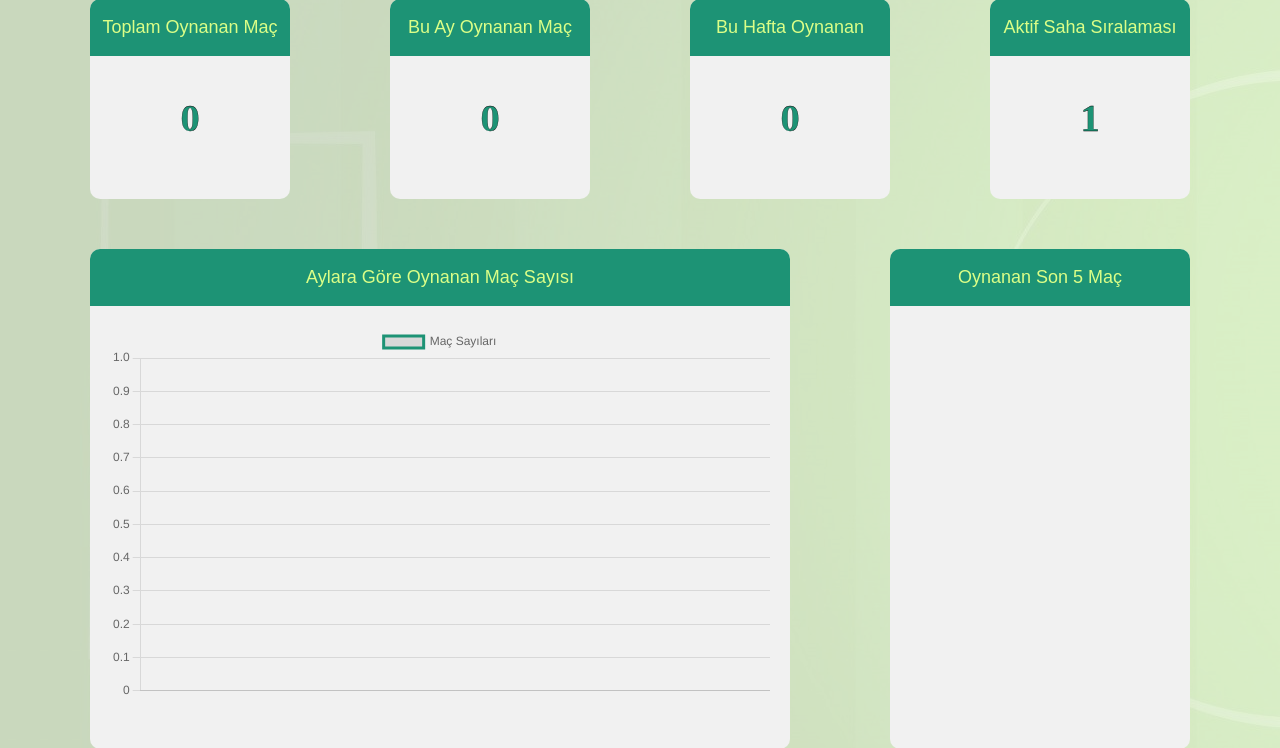
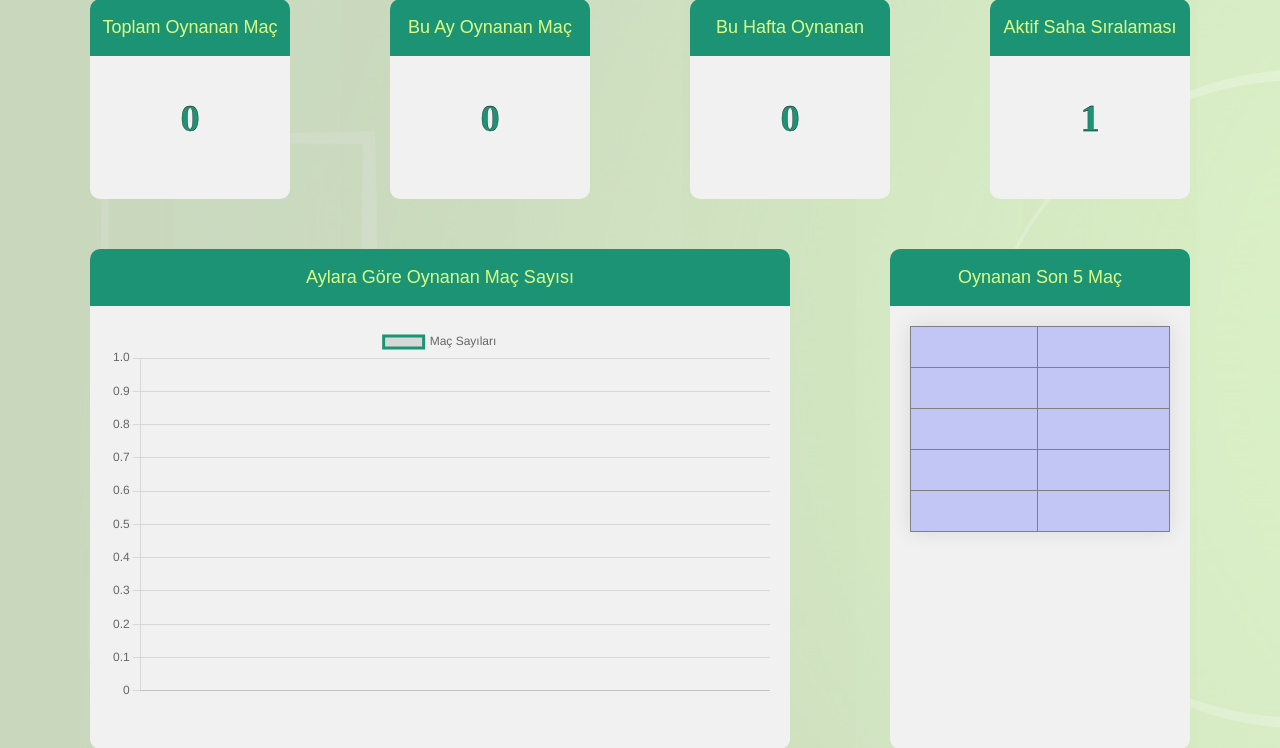
Before and after one commit to berfinyuksel/sahaatar, a Flask app: page /dashboard in a window 1280 px wide. Shown: the part 397-1145 px from the top of the page. Run offline with Flask 3, Linux system fonts and the light colour scheme; parts of the project's set-up code (start-up, migrations or seed data) failed here and were passed over.

Commit message:
dashboard last match

```diff
--- a/website/static/css/dashboard.css
+++ b/website/static/css/dashboard.css
@@ -233,3 +233,32 @@ select {
 .card-content {
   padding: 20px;
 }
+
+
+
+
+
+
+
+
+
+
+
+table {
+  border-collapse: collapse;
+  overflow: hidden;
+  box-shadow: 0 0 20px rgba(0, 0, 0, 0.1);
+}
+#home,#away{
+  width: auto;
+}
+
+td {
+  background-color: rgba(7, 27, 252, 0.2);
+  color: black;
+  padding: 15px;
+  width: 200px;
+}
+#matchtable{
+  padding: 20px;
+}
--- a/website/templates/dashboard.html
+++ b/website/templates/dashboard.html
@@ -125,8 +125,32 @@
           <div class="card-header">
             <label class="header-content" >Oynanan Son 5 Maç</label>
           </div>
-          <div class="card-content">
+          <div class="card-content" style="font-size: small;">
 
+            <table border="1">
+              <tbody>
+                  <tr>
+                      <td id="timetable">{{lastmatch[0]}}</td>
+                      <td id="matchtable">{{lastmatch[1]}}</td>
+                  </tr>
+                  <tr>
+                      <td id="timetable">{{lastmatch[2]}}</td>
+                      <td id="matchtable">{{lastmatch[3]}}</td>
+                  </tr>
+                  <tr>
+                      <td id="timetable">{{lastmatch[4]}}</td>
+                      <td id="matchtable">{{lastmatch[5]}}</td>
+                  </tr>
+                  <tr>
+                      <td id="timetable">{{lastmatch[6]}}</td>
+                      <td id="matchtable">{{lastmatch[7]}}</td>
+                  </tr>
+                  <tr>
+                      <td id="timetable">{{lastmatch[8]}}</td>
+                      <td id="matchtable">{{lastmatch[9]}}</td>
+                </tr>
+              </tbody>
+          </table>
           </div>
         </div>
 
--- a/website/views.py
+++ b/website/views.py
@@ -394,7 +394,28 @@ def dashboard_mostplayed_team(selected_venue):
     fourth_row=[top_5_teams,top_5_values]
     return fourth_row
 
+def dashboard_lastfive_match(selected_venue):
+    # Match günlerini istenilen formata çevirme
+    today = datetime.now().strftime('%Y-%m-%d')
 
+    # Query ile seçili gündeki maçları çekme
+    lastmatch = AssignedMatch.query.filter(
+        AssignedMatch.match_venue == selected_venue,
+        AssignedMatch.match_date <= today).with_entities(
+        AssignedMatch.home_team_name,
+        AssignedMatch.away_team_name,
+        AssignedMatch.match_date
+    ).order_by(AssignedMatch.match_date.desc(),AssignedMatch.match_slot.desc()).limit(5)
+
+    # Her bir row'daki attributeleri string olarak birleştirme
+    result_strings = []
+    for match in lastmatch:
+        match_string = f"{match[0]} vs {match[1]} "
+        date_string = f"{match[2]}"
+        result_strings.append(date_string)
+        result_strings.append(match_string)
+
+    return result_strings
 @views.route('/dashboard' , methods=['GET'])
 def dashboard():
     #saha verilerini veritabanından alınması
@@ -406,12 +427,13 @@ def dashboard():
     montly_game = dashboard_montly_game(selected_venue)
     league_chart= dashboard_league_chart(selected_venue)
     mostplayed_team=dashboard_mostplayed_team(selected_venue)
+    lastmatch = dashboard_lastfive_match(selected_venue)
     #seçili sahanın altında yazan text
     venue_info = ""
     if selected_venue!='':
         venue_info = selected_venue + "'nda oynanan maçlarının analiz raporu aşağıda yer almaktadır."
 
-    return render_template('dashboard.html', venue=venue,selected_venue=selected_venue, venue_info=venue_info, first_row=first_row,montly_game=montly_game,league_chart=league_chart,mostplayed_team=mostplayed_team)
+    return render_template('dashboard.html', venue=venue,selected_venue=selected_venue, venue_info=venue_info, first_row=first_row,montly_game=montly_game,league_chart=league_chart,mostplayed_team=mostplayed_team,lastmatch=lastmatch)
 
 #dropdown menuden saha seçiminin aktarımı
 @views.route('/dashboard_venue_selection', methods=['POST'])
@@ -509,10 +531,8 @@ def getWeekMatches(selected_venue_name, current_week):
         fake_day=getDayMatches(selected_venue_name,current_week,gun)
         gun +=1
         for slot in fake_day:
-            print(slot[2])
             if slot[2] == "SLOT1":
                 day[0] = slot[0] + " - " + slot[1]
-                print(day[0])
             elif slot[2] == "SLOT2":
                 day[1] = slot[0] + " - " + slot[1]
             elif slot[2] == "SLOT3":
```
